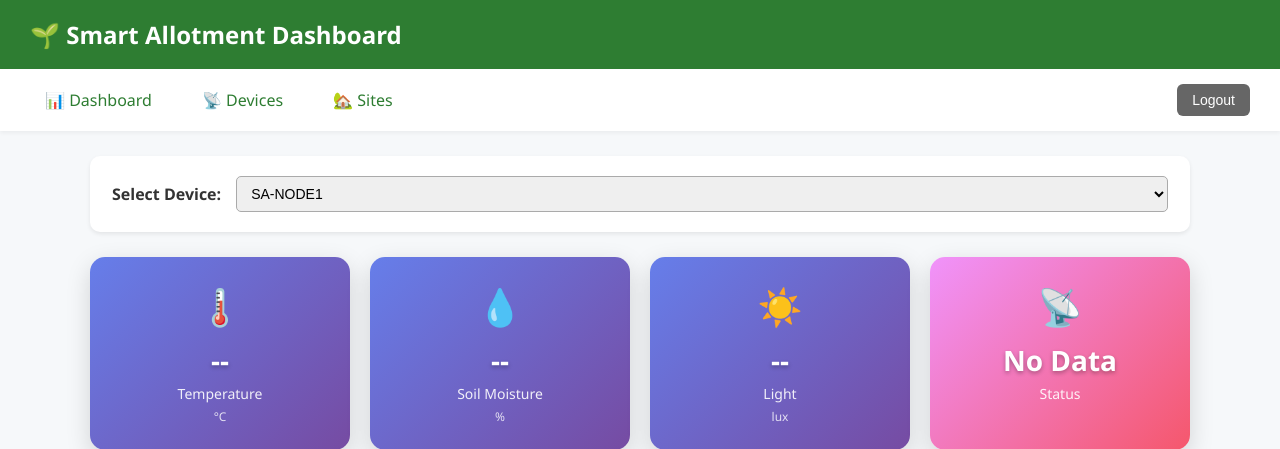
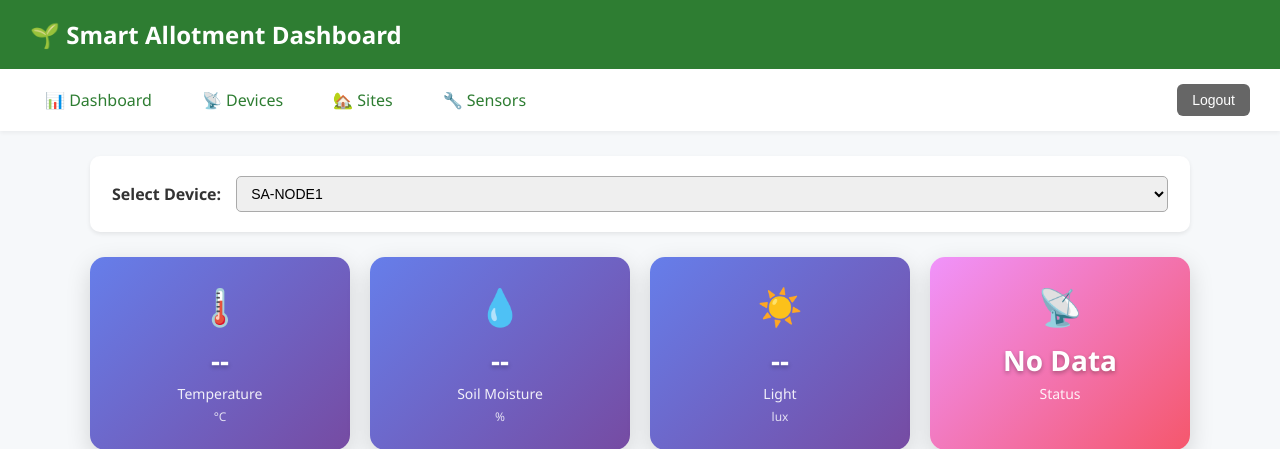
Before and after one commit to Gev1990123/smart_allotment_hub, a FastAPI app: template templates/index.html in a window 1280 px wide. Shown: the top 449 px of the page. Run offline with FastAPI, Linux system fonts and the light colour scheme; the template is opened without the code that fills it, so the values that code supplies are empty.

Commit message:
update templates to include link to /sensors

```diff
--- a/templates/devices.html
+++ b/templates/devices.html
@@ -23,6 +23,7 @@
         <a href="/">📊 Dashboard</a>
         <a href="/devices">📡 Devices</a>
         <a href="/sites">🏡 Sites</a>
+        <a href="/sensors">🔧 Sensors</a>
     </div>
     <div class="nav-user">
         <span class="user-info">
--- a/templates/index.html
+++ b/templates/index.html
@@ -26,6 +26,7 @@
         <a href="/">📊 Dashboard</a>
         <a href="/devices">📡 Devices</a>
         <a href="/sites">🏡 Sites</a>
+        <a href="/sensors">🔧 Sensors</a>
     </div>
     <div class="nav-user">
         <span class="user-info">
--- a/templates/sites.html
+++ b/templates/sites.html
@@ -23,6 +23,7 @@
         <a href="/">📊 Dashboard</a>
         <a href="/devices">📡 Devices</a>
         <a href="/sites">🏡 Sites</a>
+        <a href="/sensors">🔧 Sensors</a>
     </div>
     <div class="nav-user">
         <span class="user-info">
```
